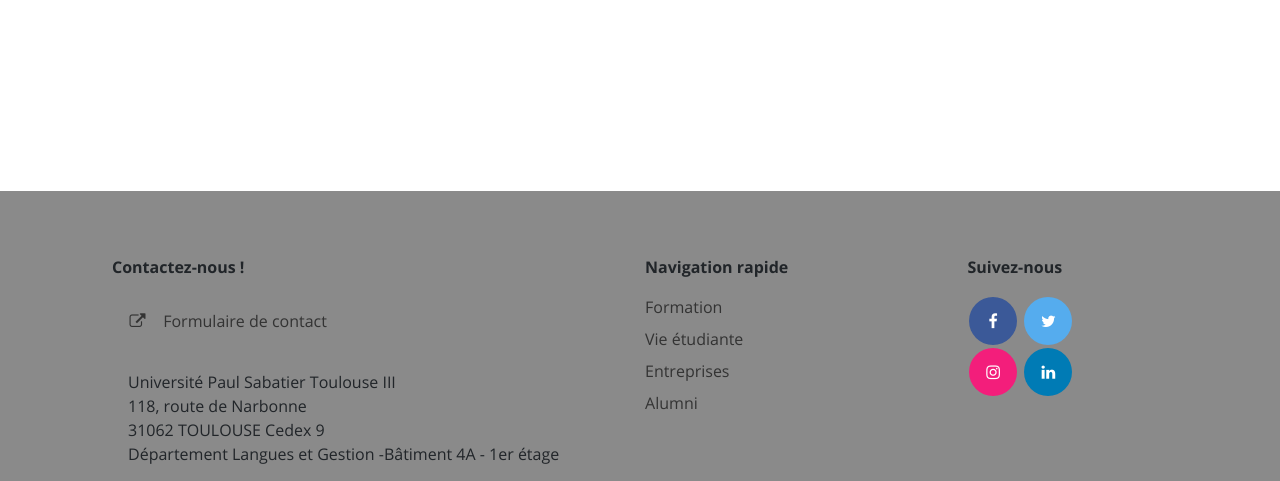
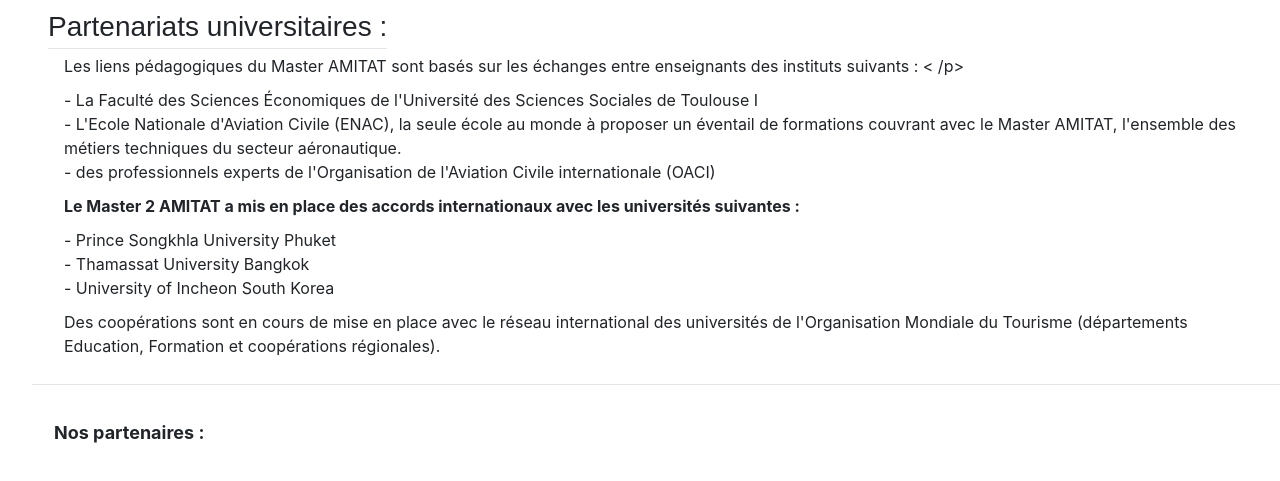
Before and after one commit to Azouu/Ptut-2, a PHP site: page /Partenaires.php in a window 1280 px wide. Shown: the part 600-1081 px from the top of the page. Run offline with PHP 8.4, Linux system fonts and the light colour scheme.

Commit message:
Ajout du css au pages entreprises
J'ai rajouté du css aux différentes pages et à la page actualités.

```diff
--- a/Alternance.php
+++ b/Alternance.php
@@ -1,7 +1,7 @@
 <!DOCTYPE html>
 <html>
 <head>
-	<title>Accueil</title>
+	<title>Alternances</title>
 	<meta charset="UTF-8">
 	<link rel="stylesheet" type="text/css" href="style.css">
   	<link rel="stylesheet" type="text/css" href="assets/css/knacss-unminified.css">
@@ -17,7 +17,7 @@
 	?>
 
 	<div>
-	<p>Quoi mettre????</p>
+	<p>//Supprimer si pas d'idée// !!!!!!Quoi mettre???? !!!!!!! </p>
 	</div>
 
 
--- a/Partenaires.php
+++ b/Partenaires.php
@@ -1,7 +1,7 @@
 <!DOCTYPE html>
 <html>
 <head>
-	<title>Accueil</title>
+	<title>Partenaires</title>
 	<meta charset="UTF-8">
 	<link rel="stylesheet" type="text/css" href="style.css">
   	<link rel="stylesheet" type="text/css" href="assets/css/knacss-unminified.css">
@@ -15,6 +15,60 @@
 	<?php
 		require('menu_footer.php');
 	?>
+
+	<div class="partenariats">
+
+		<h1> Partenariats</h1>
+
+		<h2> Partenariats professionnels : </h2>
+		<article>
+			<p>La professionnalisation est une préoccupation majeure du Master 2 MITAT. Elle s'opère à travers 24 semaines de stage obligatoire mais également grâce à l'accompagnement et au suivi des projets professionnels, qui combinent travail linguistique, exercices ou projets ancrés dans les
+			contextes professionnels. Elle résulte par ailleurs de l'adossement fort du Master 2 aux principales organisations professionnelles
+			(nationales et internationales) du secteur du transport aérien et du tourisme.
+			</p>
+
+			<p> La coopération avec les principales organisations professionnelles (nationales et internationales) du secteur du transport aérien et du tourisme
+			permettent de rassembler une large possibilité d'offres de stages appropriés à la spécialité.
+			</p>
+
+			<p><b>Le Master 2 AMITAT bénéficie d'un partenariat avec les organismes mondiaux suivants :</b> </p>
+
+			<p>
+			- l'Organisation Mondiale du Tourisme (OMT)<br />
+			- la Direction Générale de l'Aviation Civile (DGAC)<br />
+			- l'Organisation de l'Aviation Civile Internationale (OACI)<br />
+			</p>
+
+			<p> Cette professionnalisation est accompagnée d'un dispositif d'aide à la construction d'un projet professionnel et d'accompagnement des étudiants,
+			d'une part en amont du stage et, d'autre part, pendant leur période d'immersion dans les organisations socio-économiques.
+			</p>
+		</article>
+		<h2> Partenariats universitaires :</h2>
+		<article>
+			<p>Les liens pédagogiques du Master AMITAT sont basés sur les échanges entre enseignants des instituts suivants : <
+			/p>
+
+			<p>
+			- La Faculté des Sciences Économiques de l'Université des Sciences Sociales de Toulouse I<br />
+			- L'Ecole Nationale d'Aviation Civile (ENAC), la seule école au monde à proposer un éventail de formations couvrant avec le Master AMITAT,
+			l'ensemble des métiers techniques du secteur aéronautique. <br />
+			- des professionnels experts de l'Organisation de l'Aviation Civile internationale (OACI)<br />
+			</p>
+
+			<p>
+			<b>Le Master 2 AMITAT a mis en place des accords internationaux avec les universités suivantes :</b>
+			</p>
+
+			<p>
+			- Prince Songkhla University Phuket<br />
+			- Thamassat University Bangkok<br />
+			- University of Incheon South Korea<br />
+			</p>
+
+			<p>Des coopérations sont en cours de mise en place avec le réseau international des universités de l'Organisation Mondiale du Tourisme (départements Education, Formation et coopérations régionales).
+			</p>
+		</article>
+	</div>
 
 
 	<p class="title_partenaire">Nos partenaires : </p>
--- a/Taxe.php
+++ b/Taxe.php
@@ -1,7 +1,7 @@
 <!DOCTYPE html>
 <html>
 <head>
-	<title>Accueil</title>
+	<title>Taxes</title>
 	<meta charset="UTF-8">
 	<link rel="stylesheet" type="text/css" href="style.css">
   	<link rel="stylesheet" type="text/css" href="assets/css/knacss-unminified.css">
@@ -20,7 +20,7 @@
 
 	<div class="taxe">
 
-			<h1> <b>Taxe d'apprentissage </b>: Investir dans les compétences de demain</h1>
+			<h1> <b>Taxe d'apprentissage </b>: Investir dans les compétences de demain.</h1>
 
 			<br />
 
--- a/style.css
+++ b/style.css
@@ -500,21 +500,39 @@ footer .column {
 	height: auto;
 	top:1em;
 	margin: auto;
+	margin-left: 1em;
 }
 
 .all_news >h1{
 	margin-left: 1em;
+	border-bottom: 1px solid #e1e4e8;
+	width: -moz-max-content;    /* Firefox/Gecko */
+	width: -webkit-max-content;
 }
+
+.all_news > a{
+	margin: 0.5em;
+}
+
 
 .news{
 	margin-left: 3em;
 	width:95%;
 	word-wrap:break-word;
+	border-bottom: 2px solid #e1e4e8;
+	margin-bottom : 1em;
+
+
 }
 
-.news{
-	font-variant:bold;
+.news > h1{
+	width: -moz-max-content;    /* Firefox/Gecko */
+	width: -webkit-max-content;
+	border-bottom: 1px solid black;
+
 }
+
+
 
 .calendar > span.calendar_month_year{
 	background-color: blue;
@@ -527,14 +545,16 @@ footer .column {
 
 
 /* fin feeds */
-/**
-Entreprises
-*/
+
+
+/******************************************
+*****************Entreprises***************
+********************************************/
 
 .partenaires{
 	padding: 3em;
 	margin-top: 1em;
-
+	border-bottom: 1px solid #e1e4e8;
 }
 
 .partenaires_block > div{
@@ -542,15 +562,43 @@ Entreprises
 }
 
 .title_partenaire{
-	padding: 2em;
 	margin-left: 2em;
 	font-size: 18px;
 	font-weight: bold;
+	padding: 1em;
+}
+
+.partenariats {
+	margin-left: 2em;
+	padding: 1em;
+	margin-bottom: 1em;
+	border-bottom: 1px solid #e1e4e8;
+}
+
+.partenariats > h1{
+	text-align:center;
+	border-bottom: 1px solid #e1e4e8;
+	margin-bottom:1em;
+	font-weight: bold
+}
+
+.partenariats  p{
+	margin-left: 1em;
+}
+
+.partenariats > h2{
+	width: -moz-max-content;    /* Firefox/Gecko */
+	width: -webkit-max-content;
+	border-bottom: 1px solid #e1e4e8;
 }
 
 .taxe h1{
+	width:75%;
+	margin-left:auto;
+	margin-right:auto;
 	font-size: 24px;
 	text-align: center;
+	border-bottom: 1px solid #e1e4e8;
 }
 
 .taxe{
```
Also changed, not shown: actualité.php (+7 -5 lines), index.php (+5 -13 lines).
